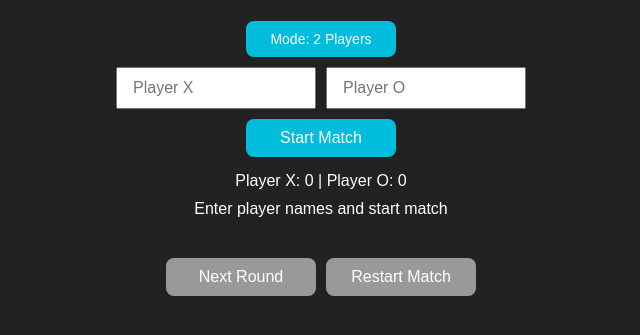
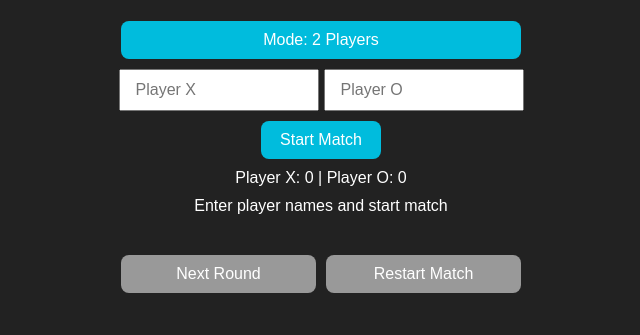
Before and after one commit to rytvee/tic-tac-toe, a plain HTML site: page index.html in a window 1280 px wide. Shown: the part 71-406 px from the top of the page, without its empty margins (319-959 px from the left). Drawn offline with Linux system fonts and the light colour scheme.

Commit message:
Update styles.css

```diff
--- a/styles.css
+++ b/styles.css
@@ -23,7 +23,7 @@ h3 {
   font-size: 24px;
 }
 
-/* Input Section */
+/* Input & State Section */
 .input {
   display: flex;
   flex-direction: row;
@@ -31,12 +31,17 @@ h3 {
   justify-content: center;
   gap: 10px;
   flex-wrap: wrap; /* Allows wrapping on smaller large screens */
-  margin-bottom: 15px;
+  margin-bottom: 10px;
 }
 
+.state,
 .input div {
   display: flex;
-  gap: 10px;
+  gap: 5px;
+}
+
+.state {
+  margin-bottom: 10px;
 }
 
 input {
@@ -54,15 +59,15 @@ input:disabled {
 
 /* Buttons */
 button {
-  padding: 10px 20px;
+  padding: 10px 4px;
   font-size: 16px;
   background-color: #00bcdd;
-  display: inline;
+  display:inline;
   color: white;
   border: none;
   border-radius: 8px;
   cursor: pointer;
-  width: 150px;
+  width: 100%;
   box-sizing: border-box;
   transition: background-color 0.3s;
 }
@@ -71,14 +76,13 @@ button:hover, button:not(:disabled):hover {
   background-color: #009bb8 !important;
 }
 
-.toggle-btn {
-  font-size: 14px;
-  padding: 10px 10px;
-}
-
 button:disabled{
   background-color: #999999 !important;
   cursor: not-allowed;
+}
+
+#startMatch {
+  width: 120px;
 }
 
 
@@ -132,6 +136,7 @@ button:disabled{
     align-items: center;
   }
 
+  .state,
   .input > div {
     display: flex;
     gap: 10px;
@@ -176,11 +181,16 @@ button:disabled{
     width: 100%;
   }
 
+  .state,
   .input > div {
     display: flex;
     flex-direction: column;
     align-items: center;
     gap: 8px;
+    width: 100%;
+  }
+
+  #startMatch {
     width: 100%;
   }
 
```
